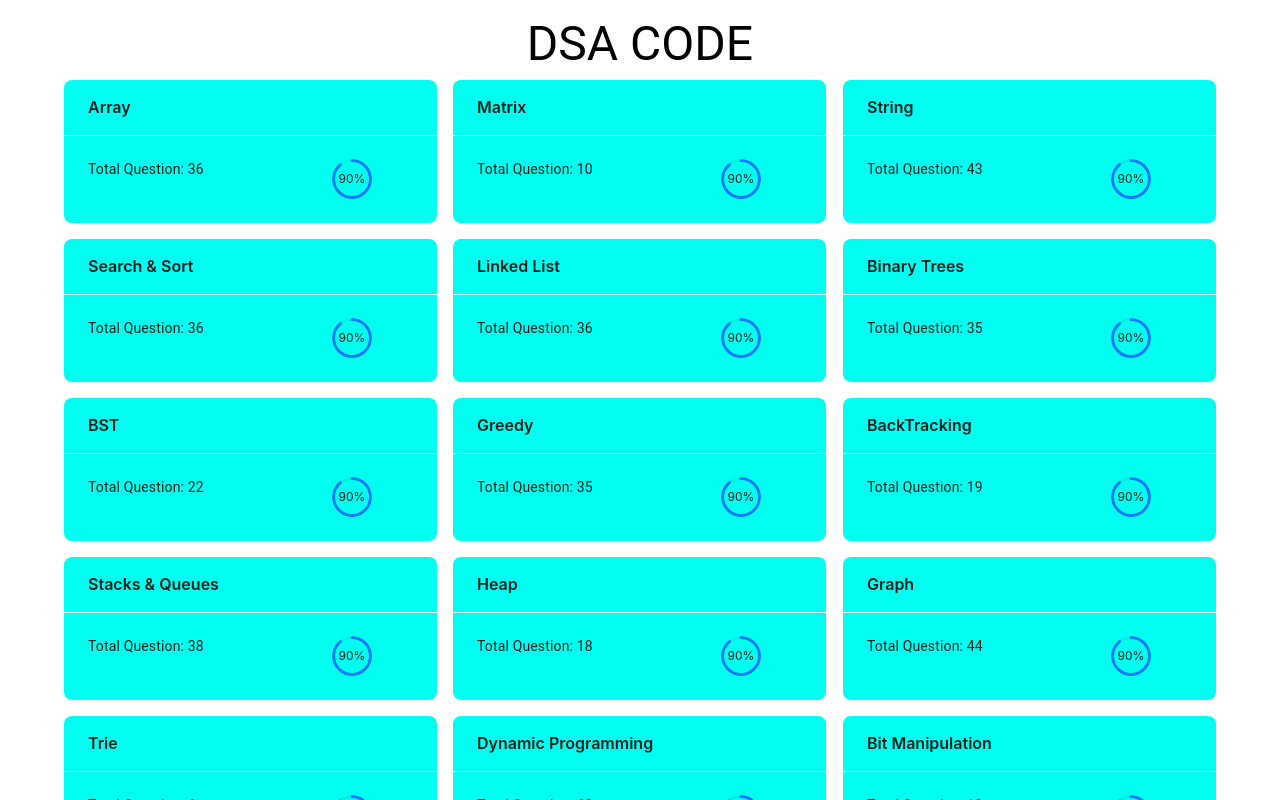
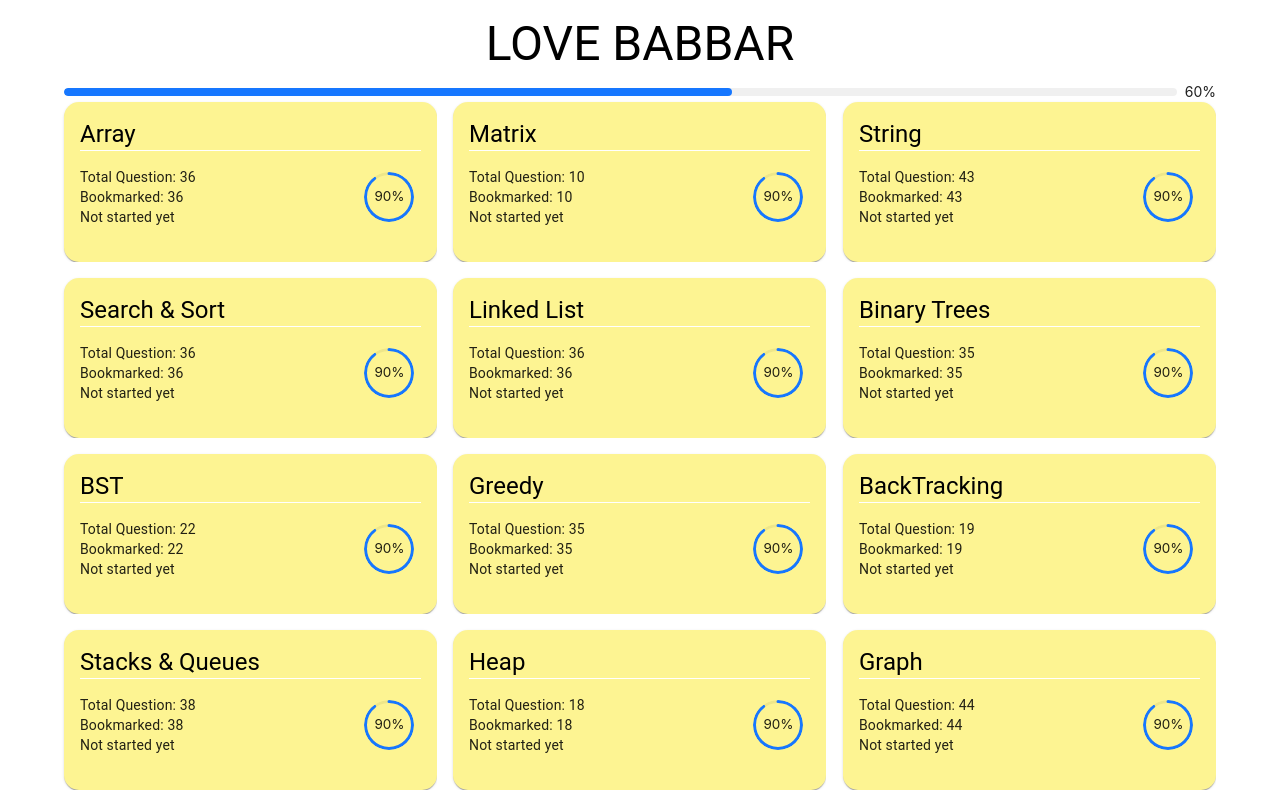
Before and after one commit to thenileshmishra/DSA, a React (Create React App) app: page / in a window 1280 px wide. Shown: the top 800 px of the page. Built offline with nearby package versions, Linux system fonts and the light colour scheme.

Commit message:
home page done

```diff
--- a/src/components/Home/index.js
+++ b/src/components/Home/index.js
@@ -1,13 +1,8 @@
-import {
-  Container,
-  Grid,
-  Typography,
-  useMediaQuery,
-  LinearProgress,
-} from "@mui/material";
+import { Container, Grid, Typography, useMediaQuery } from "@mui/material";
 import React from "react";
 import data from "../../DSA450";
 import TopicCard from "../TopicCard";
+import { Progress } from "antd";
 
 function Home() {
   const isSmOrDown = useMediaQuery((theme) => theme.breakpoints.down("sm"));
@@ -19,11 +14,11 @@ function Home() {
         <Grid container>
           <Grid item lg={12} textAlign="center" mx="auto">
             <Typography variant="h3" color="black" mt={2} mb={1}>
-              DSA CODE
+              LOVE BABBAR
             </Typography>
           </Grid>
           <Grid item md={12} style={{ display: isSmOrDown ? "none" : "block" }}>
-            {/* <LinearProgress value={70} /> */}
+            <Progress percent={60} />
           </Grid>
         </Grid>
         <Grid container justifyContent="center" alignItems="center">
--- a/src/components/TopicCard/index.js
+++ b/src/components/TopicCard/index.js
@@ -1,6 +1,13 @@
 import React from "react";
-import { Card, Progress } from "antd";
-import { Grid, Typography } from "@mui/material";
+import { Progress } from "antd";
+import {
+  Grid,
+  Card,
+  Typography,
+  CardContent,
+  CardActions,
+  Divider,
+} from "@mui/material";
 import "./topicCard.css";
 
 function TopicCard({ item }) {
@@ -10,9 +17,6 @@ function TopicCard({ item }) {
       xs={12}
       md={4}
       sm={6}
-      bgColor="white"
-      borderRadius="xl"
-      shadow="lg"
       justifyContent="center"
       alignItems="center"
       sx={{ mb: 2 }}
@@ -34,24 +38,56 @@ function TopicCard({ item }) {
       {/* <Link to={pro ? "/" : route}> */}
 
       <Card
-        title={item.topicName}
-        bordered={false}
+        sx={{ minWidth: 275, minHeight: 160 }}
         style={{
-          background: "#00fff1",
+          background: "#fdf492",
+          borderRadius: "15px",
         }}
       >
-        <Grid container>
-          <Grid item sm={9}>
+        <CardContent>
+          <Grid
+            sx={{
+              display: "flex",
+              alignItems: "center",
+              flexDirection: "column",
+              justifyContent: "space-between",
+            }}
+          >
+            <Grid container mb={2} borderBottom={1} color={"white"}>
+              <Grid item sm={12}>
+                <Typography variant="h5" color={"black"}>
+                  {item.topicName}
+                </Typography>
+              </Grid>
+            </Grid>
+
+            <Grid
+              container
+              sx={{
+                display: "flex",
+                alignItems: "center",
+                justifyContent: "space-between",
+              }}
+            >
+              <Grid item sm={10}>
                 <Typography variant="body2">
                   {" "}
                   Total Question: {item.questions.length}
                 </Typography>
+                <Typography variant="body2">
+                  {" "}
+                  Bookmarked: {item.questions.length}
+                </Typography>
+
+                <Typography variant="body2"> Not started yet</Typography>
               </Grid>
-          <Grid item sm={3}>
+              <Grid item sm={2}>
                 {" "}
-            <Progress type="circle" percent={90} size={40} />
+                <Progress type="circle" percent={90} size={50} />
               </Grid>
             </Grid>
+          </Grid>
+        </CardContent>
       </Card>
       {/* </Link> */}
     </Grid>
```
Lines whose indentation alone changed are shown as unchanged.
